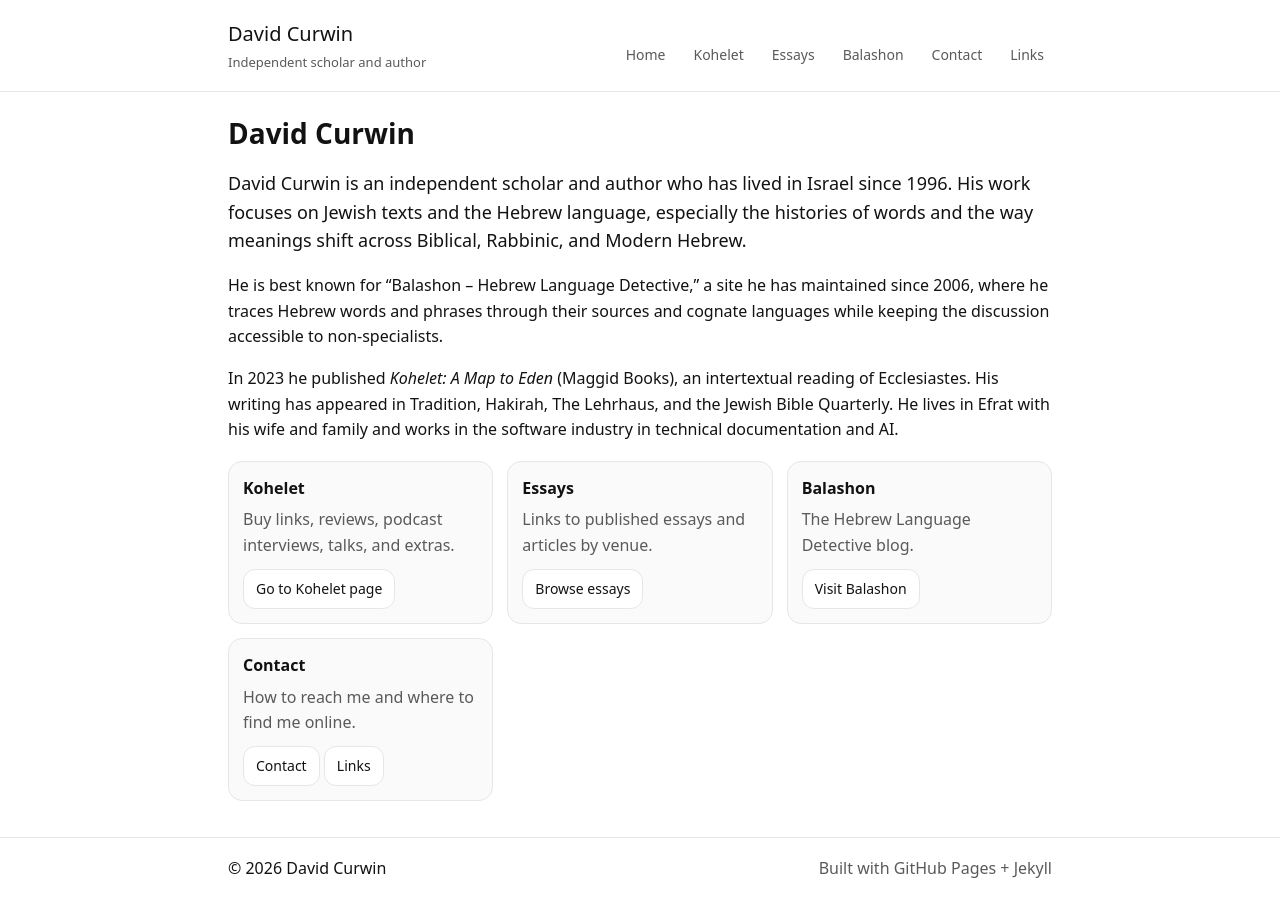
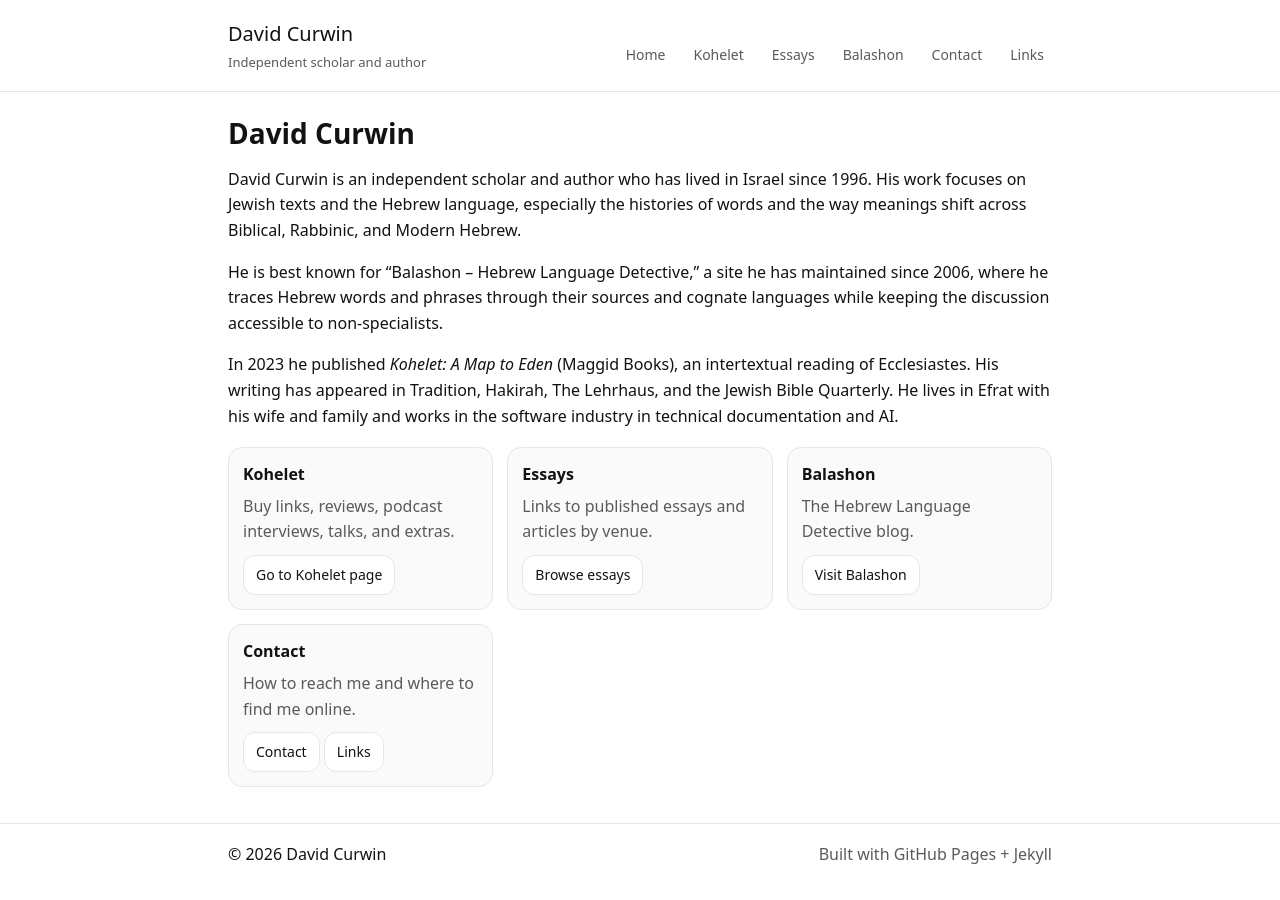
Before and after one commit to davidcurwin/davidcurwin.github.io, a Jekyll site: the page built from index.md, in a window 1280 px wide. Built offline with Jekyll 4.4.1, drawn with Linux system fonts in a browser that asks for light colours.

Commit message:
Decrease lede font size from 18px to 16px

```diff
--- a/assets/css/style.css
+++ b/assets/css/style.css
@@ -27,7 +27,7 @@ h3{font-size:16px;margin:18px 0 6px;}
 a{color:var(--link);}
 a:hover{text-decoration:none;}
 
-.lede{font-size:18px;color:var(--text);}
+.lede{font-size:16px;color:var(--text);}
 .muted{color:var(--muted);}
 
 .cards{display:grid;grid-template-columns:repeat(auto-fit,minmax(220px,1fr));gap:14px;margin:18px 0 10px;}
```
